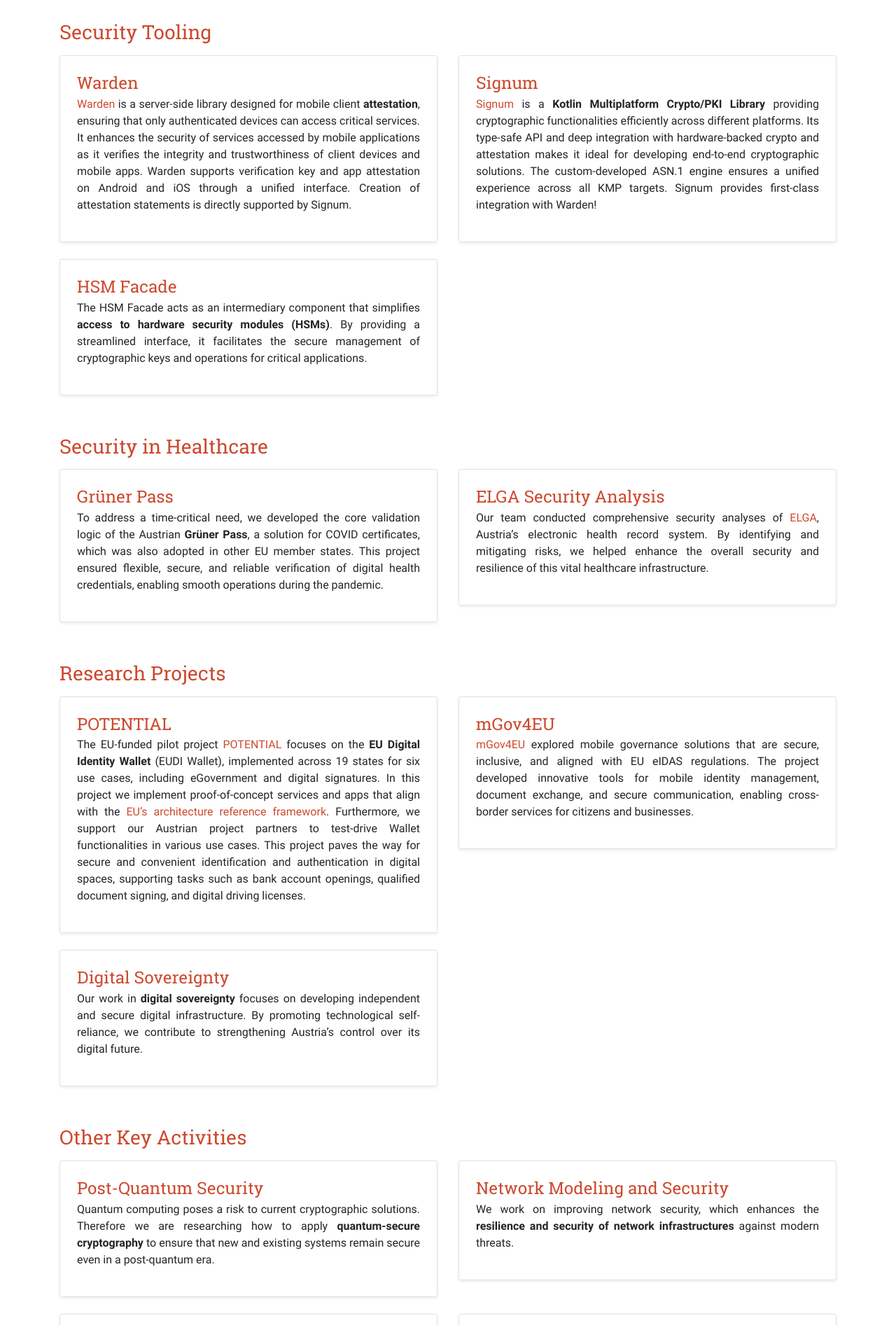
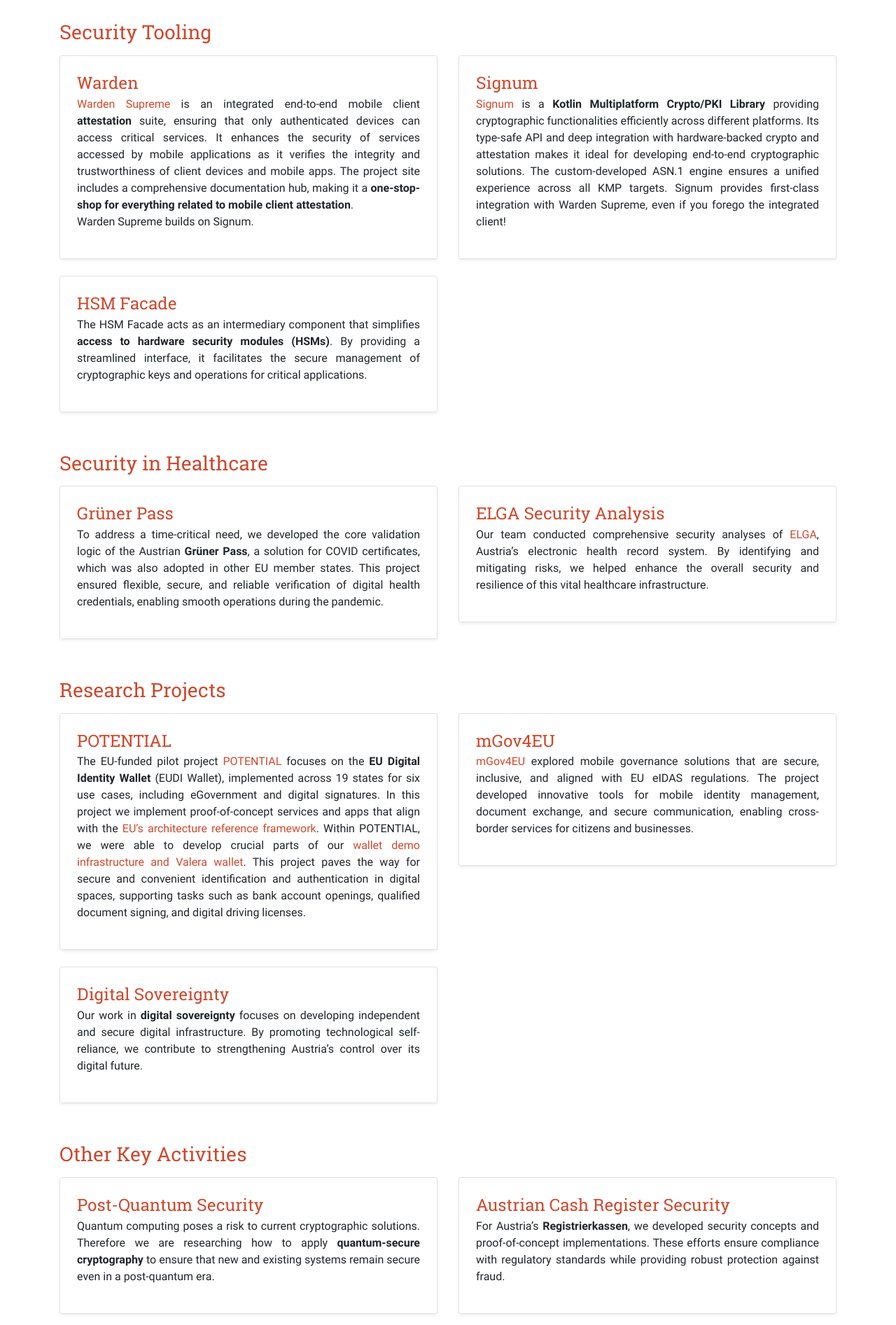
Before and after one commit to a-sit-plus/plus.a-sit.at, a plain HTML site: page activities.html in a window 1280 px wide. Shown: the part 907-2800 px from the top of the page at 70% size. Drawn offline with Linux system fonts and the light colour scheme.

Commit message:
update activities

```diff
--- a/activities.html
+++ b/activities.html
@@ -157,8 +157,9 @@ Additionally, our work on <a href="https://digital-strategy.ec.europa.eu/en/poli
       <div class="card-text mb-auto text-justify">
 
 <p>Our efforts in decentralized identity focus on developing the Austrian strategy towards a <a href="https://ec.europa.eu/digital-building-blocks/sites/display/EUDIGITALIDENTITYWALLET/EU+Digital+Identity+Wallet+Home" target="_blank">EU Digital Identity Wallet</a>, a secure digital solution empowering users to manage their identity and credentials across the EU.
+Visit our <a href="https://wallet.a-sit.at" target="_blank">wallet demonstrator ecosystem and Valera</a>.
 We also support Austria’s <a href="https://www.oesterreich.gv.at/eausweise.html" target="_blank">Ausweisplattform</a>, with the eAusweise apps, creating platforms for digital ID cards and broader use cases.
-For younger users, we’ve worked on the <strong>Schülerausweis (Pupil ID)</strong> to provide a digital identity solution tailored to schools and educational institutions.</p>
+For younger users, we’ve worked on the <a href="https://www.bmb.gv.at/educard" target="_blank">Schülerausweis (Pupil ID)</a> to provide a digital identity solution tailored to educational institutions.</p>
 
 
       </div>
@@ -183,9 +184,10 @@ For younger users, we’ve worked on the <strong>Schülerausweis (Pupil ID)</str
       <h3 class="mt-0 mb-1">Warden</h3>
       <div class="card-text mb-auto text-justify">
 
-<p><a href="https://github.com/a-sit-plus/warden" target="_blank">Warden</a> is a server-side library designed for mobile client <strong>attestation</strong>, ensuring that only authenticated devices can access critical services.
+<p><a href="https://a-sit-plus.github.io/signum/supreme/" target="_blank">Warden Supreme</a> is an integrated end-to-end mobile client <strong>attestation</strong> suite, ensuring that only authenticated devices can access critical services.
 It enhances the security of services accessed by mobile applications as it verifies the integrity and trustworthiness of client devices and mobile apps.
-Warden supports verification key and app attestation on Android and iOS through a unified interface. Creation of attestation statements is directly supported by Signum.</p>
+The project site includes a comprehensive documentation hub, making it a <strong>one-stop-shop for everything related to mobile client attestation</strong>.
+<br />Warden Supreme builds on Signum.</p>
 
 
       </div>
@@ -202,8 +204,8 @@ Warden supports verification key and app attestation on Android and iOS through
       <h3 class="mt-0 mb-1">Signum</h3>
       <div class="card-text mb-auto text-justify">
 
-<p><a href="https://github.com/a-sit-plus/signum" target="_blank">Signum</a> is a <strong>Kotlin Multiplatform Crypto/PKI Library</strong> providing cryptographic functionalities efficiently across different platforms. Its type-safe API and deep integration with hardware-backed crypto and attestation makes it ideal
-for developing end-to-end cryptographic solutions. The custom-developed ASN.1 engine ensures a unified experience across all KMP targets. Signum provides first-class integration with Warden!</p>
+<p><a href="https://a-sit-plus.github.io/signum/" target="_blank">Signum</a> is a <strong>Kotlin Multiplatform Crypto/PKI Library</strong> providing cryptographic functionalities efficiently across different platforms. Its type-safe API and deep integration with hardware-backed crypto and attestation makes it ideal
+for developing end-to-end cryptographic solutions. The custom-developed ASN.1 engine ensures a unified experience across all KMP targets. Signum provides first-class integration with Warden Supreme, even if you forego the integrated client!</p>
 
 
       </div>
@@ -292,7 +294,7 @@ By identifying and mitigating risks, we helped enhance the overall security and
 
 <p>The EU-funded pilot project <a href="https://www.digital-identity-wallet.eu/" target="_blank">POTENTIAL</a> focuses on the <strong>EU Digital Identity Wallet</strong> (EUDI Wallet), implemented across 19 states for six use cases, including eGovernment and digital signatures.
 In this project we implement proof-of-concept services and apps that align with the <a href="https://digital-strategy.ec.europa.eu/en/library/european-digital-identity-wallet-architecture-and-reference-framework" target="_blank">EU’s architecture reference framework</a>.
-Furthermore, we support our Austrian project partners to test-drive Wallet functionalities in various use cases.
+Within POTENTIAL, we were able to develop crucial parts of our <a href="https://wallet.a-sit.at" target="_blank">wallet demo infrastructure and Valera wallet</a>.
 This project paves the way for secure and convenient identification and authentication in digital spaces, supporting tasks such as bank account openings, qualified document signing, and digital driving licenses.</p>
 
 
@@ -356,23 +358,6 @@ By promoting technological self-reliance, we contribute to strengthening Austria
 
 <p>Quantum computing poses a risk to current cryptographic solutions.
 Therefore we are researching how to apply <strong>quantum-secure cryptography</strong> to ensure that new and existing systems remain secure even in a post-quantum era.</p>
-
-
-      </div>
-    </div>
-
-  </div>
-</div>
-
-
-
-    <div class="col-md-6">
-  <div class="row no-gutters border rounded overflow-hidden flex-md-row mb-4 shadow-sm position-relative">
-    <div class="col p-4 d-flex flex-column position-static">
-      <h3 class="mt-0 mb-1">Network Modeling and Security</h3>
-      <div class="card-text mb-auto text-justify">
-
-<p>We work on improving network security, which enhances the <strong>resilience and security of network infrastructures</strong> against modern threats.</p>
 
 
       </div>
```
